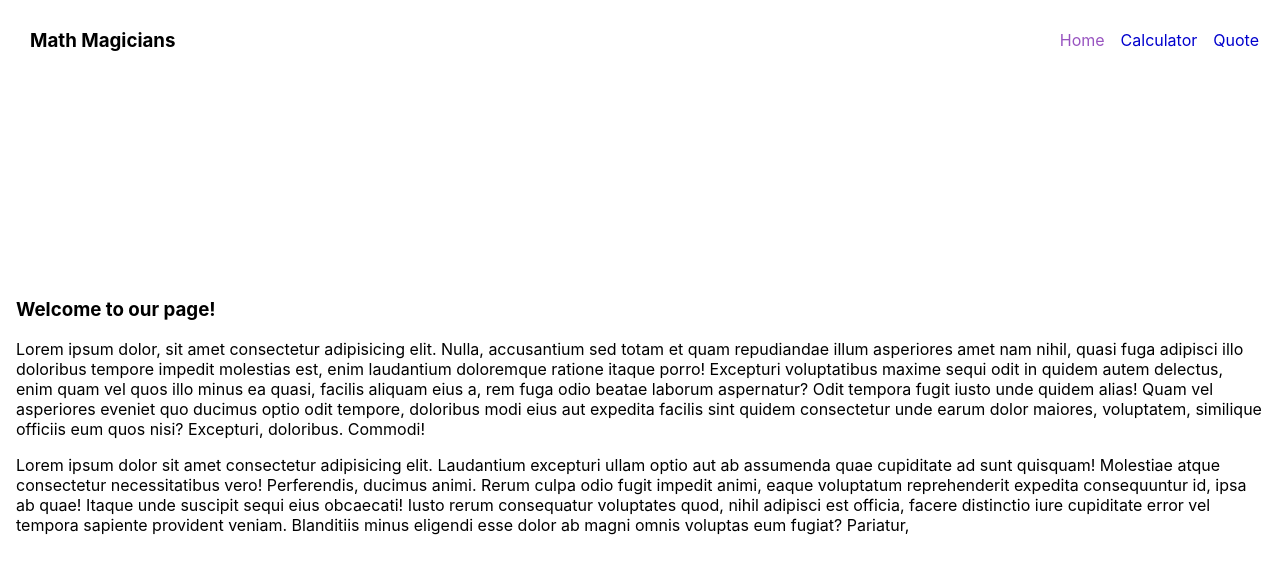
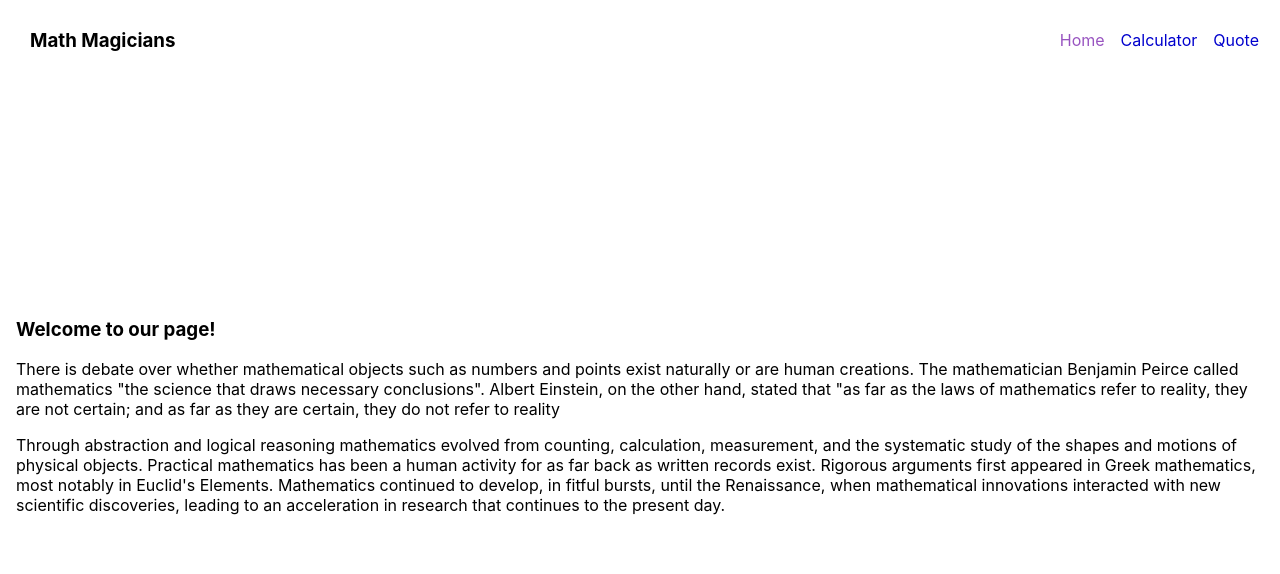
Before and after one commit to fithamlak/math-magicians, a React (Create React App) app: page / in a window 1280 px wide. Shown: the top 574 px of the page. Built offline with nearby package versions, Linux system fonts and the light colour scheme.

Commit message:
Update Home.jsx

```diff
--- a/src/pages/Home.jsx
+++ b/src/pages/Home.jsx
@@ -5,27 +5,12 @@ const Home = () => (
     <h1>Welcome to our page!</h1>
     <p>
       {`
-      Lorem ipsum dolor, sit amet consectetur adipisicing elit. Nulla,
-      accusantium sed totam et quam repudiandae illum asperiores amet nam nihil,
-      quasi fuga adipisci illo doloribus tempore impedit molestias est, enim laudantium
-      doloremque ratione itaque porro! Excepturi voluptatibus maxime sequi odit in quidem
-      autem delectus, enim quam vel quos illo minus ea quasi, facilis aliquam eius a, rem fuga
-      odio beatae laborum aspernatur? Odit tempora fugit iusto unde quidem alias! Quam vel
-      asperiores eveniet quo ducimus optio odit tempore, doloribus modi eius aut expedita
-      facilis sint quidem consectetur unde earum dolor maiores, voluptatem, similique officiis
-      eum quos nisi? Excepturi, doloribus. Commodi!
+      There is debate over whether mathematical objects such as numbers and points exist naturally or are human creations. The mathematician Benjamin Peirce called mathematics "the science that draws necessary conclusions". Albert Einstein, on the other hand, stated that "as far as the laws of mathematics refer to reality, they are not certain; and as far as they are certain, they do not refer to reality
       `}
     </p>
     <p>
       {`
-      Lorem ipsum dolor sit amet consectetur adipisicing elit. Laudantium excepturi
-      ullam optio aut ab assumenda quae cupiditate ad sunt quisquam! Molestiae atque
-      consectetur necessitatibus vero! Perferendis, ducimus animi. Rerum culpa odio
-      fugit impedit animi, eaque voluptatum reprehenderit expedita consequuntur id,
-      ipsa ab quae! Itaque unde suscipit sequi eius obcaecati! Iusto rerum consequatur
-      voluptates quod, nihil adipisci est officia, facere distinctio iure cupiditate error
-      vel tempora sapiente provident veniam. Blanditiis minus eligendi esse dolor ab magni
-      omnis voluptas eum fugiat? Pariatur,
+      Through abstraction and logical reasoning mathematics evolved from counting, calculation, measurement, and the systematic study of the shapes and motions of physical objects. Practical mathematics has been a human activity for as far back as written records exist. Rigorous arguments first appeared in Greek mathematics, most notably in Euclid's Elements. Mathematics continued to develop, in fitful bursts, until the Renaissance, when mathematical innovations interacted with new scientific discoveries, leading to an acceleration in research that continues to the present day.
       `}
     </p>
   </section>
```
